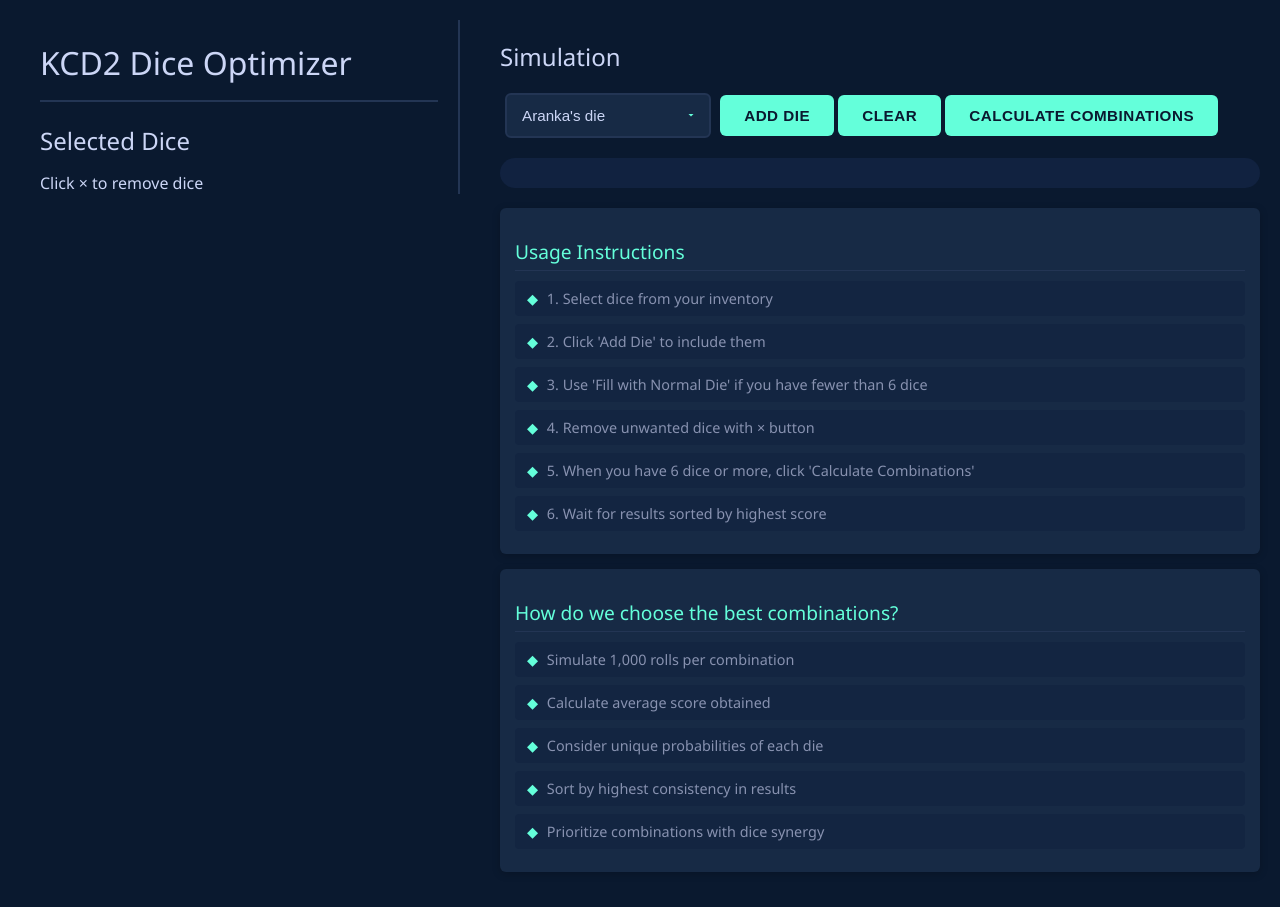
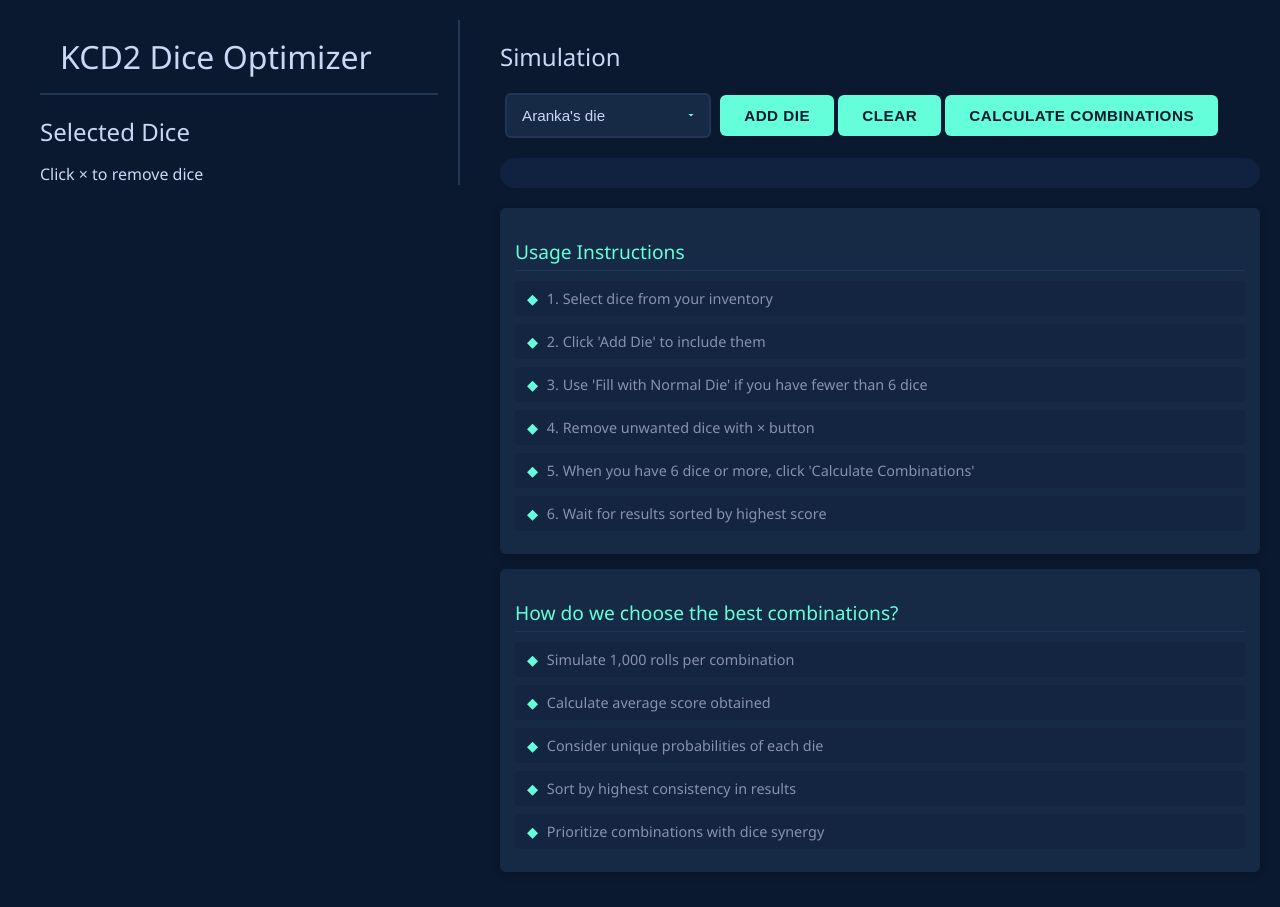
Before and after one commit to cgize/DiceOpt_kcd2, a plain HTML site: page index.html in a window 1280 px wide. Drawn offline with Linux system fonts and the light colour scheme.

Commit message:
Update styles.css

```diff
--- a/styles.css
+++ b/styles.css
@@ -275,8 +275,13 @@ h1, h2, h3 {
 }
 
 h1 {
+    position: sticky;
+    top: 0;
+    background-color: var(--primary-dark);
+    z-index: 10;
+    padding: 15px 20px;
+    margin: 0;
     border-bottom: 2px solid var(--border-color);
-    padding-bottom: 0.5em;
     font-size: 2rem;
 }
 
```
